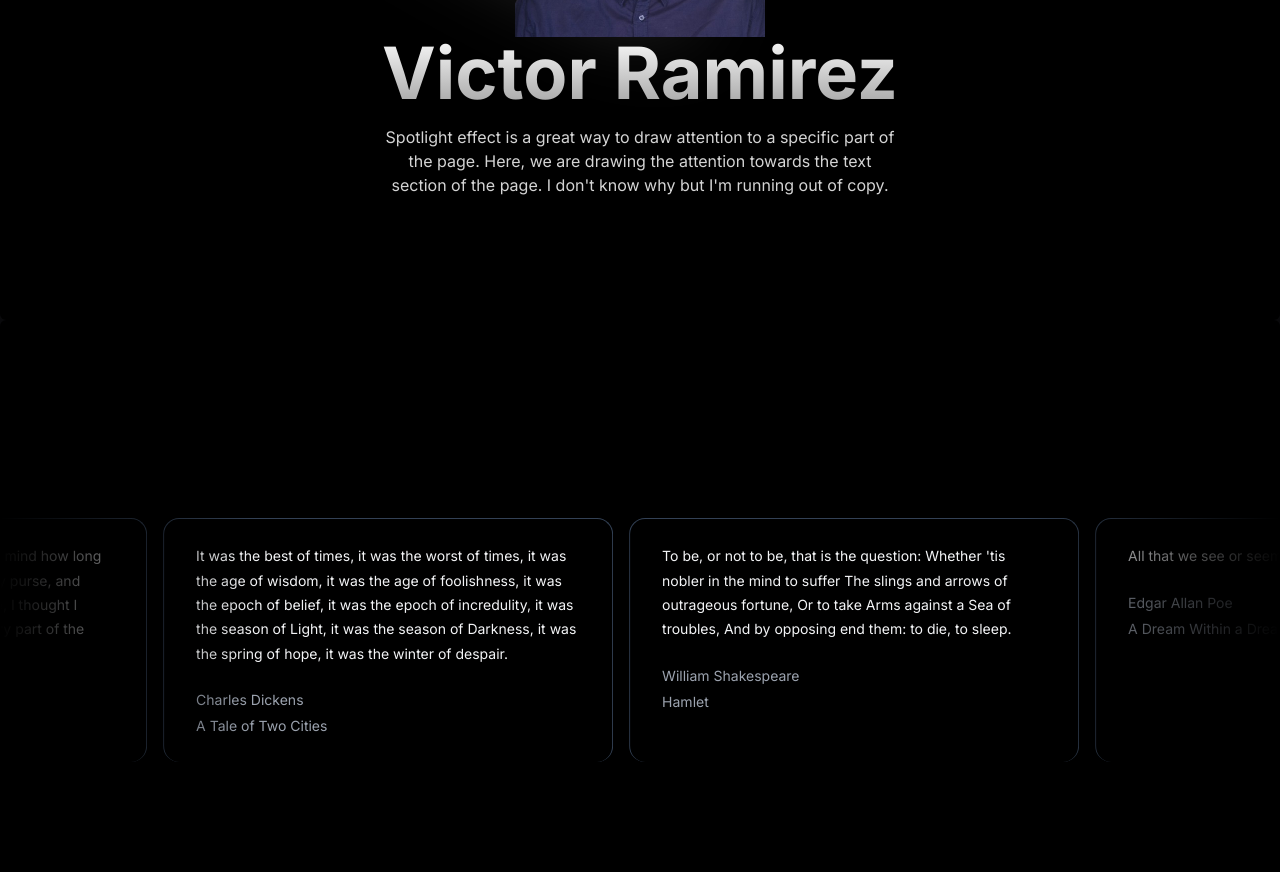
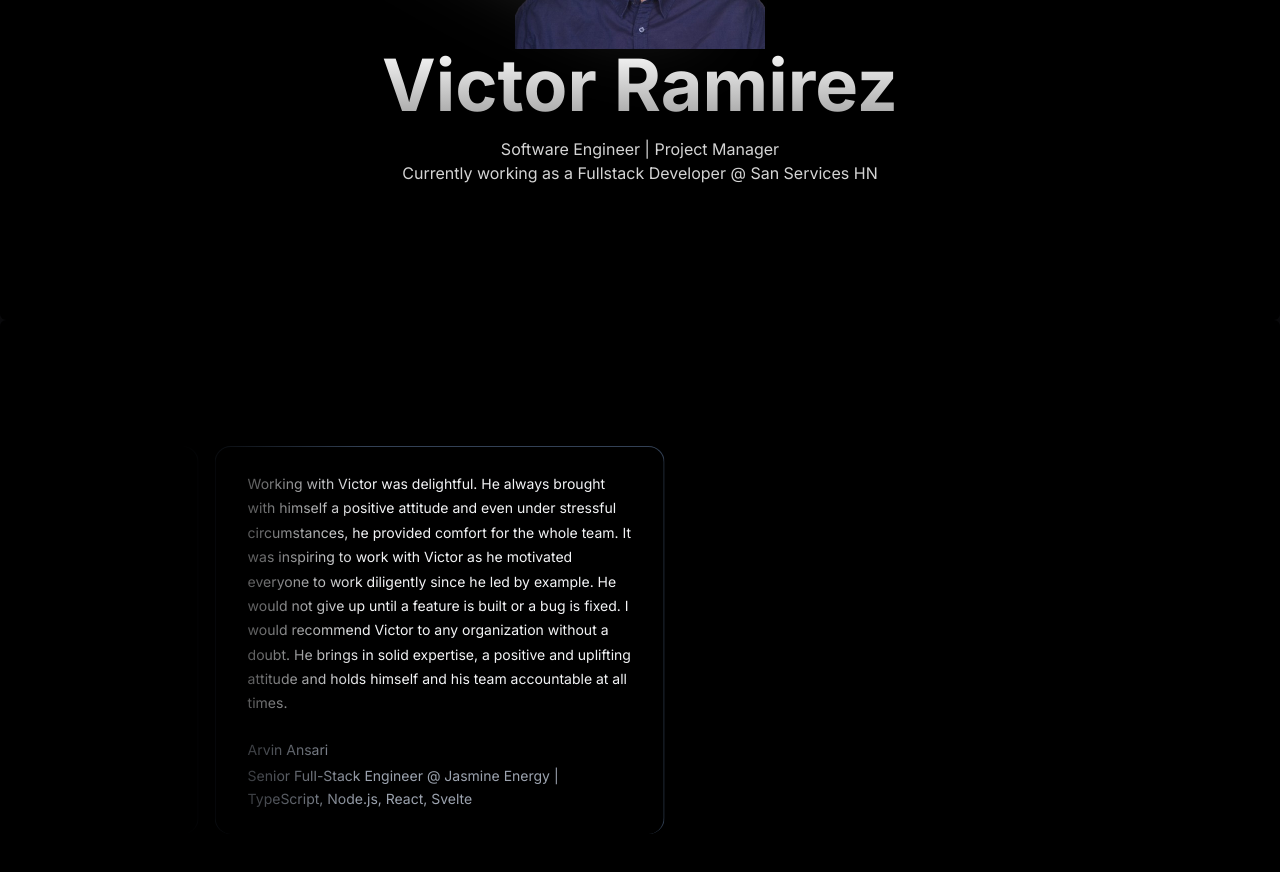
Before and after one commit to Vicra/resume-vicra, a Next.js app: page / in a window 1280 px wide. Shown: the part 320-1192 px from the top of the page. Built offline with nearby package versions, Linux system fonts and the light colour scheme.

Commit message:
Updating spotlight content and testimonials

```diff
--- a/components/SpotlightPreview.tsx
+++ b/components/SpotlightPreview.tsx
@@ -23,10 +23,8 @@ export function SpotlightPreview() {
           Victor Ramirez
         </h1>
         <p className="mt-4 font-normal text-base text-neutral-300 max-w-lg text-center mx-auto">
-          Spotlight effect is a great way to draw attention to a specific part
-          of the page. Here, we are drawing the attention towards the text
-          section of the page. I don&apos;t know why but I&apos;m running out of
-          copy.
+            Software Engineer | Project Manager <br/>
+            Currently working as a Fullstack Developer @ San Services HN
         </p>
       </div>
     </div>
--- a/components/Testimonials.tsx
+++ b/components/Testimonials.tsx
@@ -18,31 +18,8 @@ export default function Testimonials() {
 const testimonials = [
   {
     quote:
-      "It was the best of times, it was the worst of times, it was the age of wisdom, it was the age of foolishness, it was the epoch of belief, it was the epoch of incredulity, it was the season of Light, it was the season of Darkness, it was the spring of hope, it was the winter of despair.",
-    name: "Charles Dickens",
-    title: "A Tale of Two Cities",
-  },
-  {
-    quote:
-      "To be, or not to be, that is the question: Whether 'tis nobler in the mind to suffer The slings and arrows of outrageous fortune, Or to take Arms against a Sea of troubles, And by opposing end them: to die, to sleep.",
-    name: "William Shakespeare",
-    title: "Hamlet",
-  },
-  {
-    quote: "All that we see or seem is but a dream within a dream.",
-    name: "Edgar Allan Poe",
-    title: "A Dream Within a Dream",
-  },
-  {
-    quote:
-      "It is a truth universally acknowledged, that a single man in possession of a good fortune, must be in want of a wife.",
-    name: "Jane Austen",
-    title: "Pride and Prejudice",
-  },
-  {
-    quote:
-      "Call me Ishmael. Some years ago—never mind how long precisely—having little or no money in my purse, and nothing particular to interest me on shore, I thought I would sail about a little and see the watery part of the world.",
-    name: "Herman Melville",
-    title: "Moby-Dick",
+      "Working with Victor was delightful. He always brought with himself a positive attitude and even under stressful circumstances, he provided comfort for the whole team. It was inspiring to work with Victor as he motivated everyone to work diligently since he led by example. He would not give up until a feature is built or a bug is fixed. I would recommend Victor to any organization without a doubt. He brings in solid expertise, a positive and uplifting attitude and holds himself and his team accountable at all times.",
+    name: "Arvin Ansari",
+    title: "Senior Full-Stack Engineer @ Jasmine Energy | TypeScript, Node.js, React, Svelte",
   },
 ];
```
